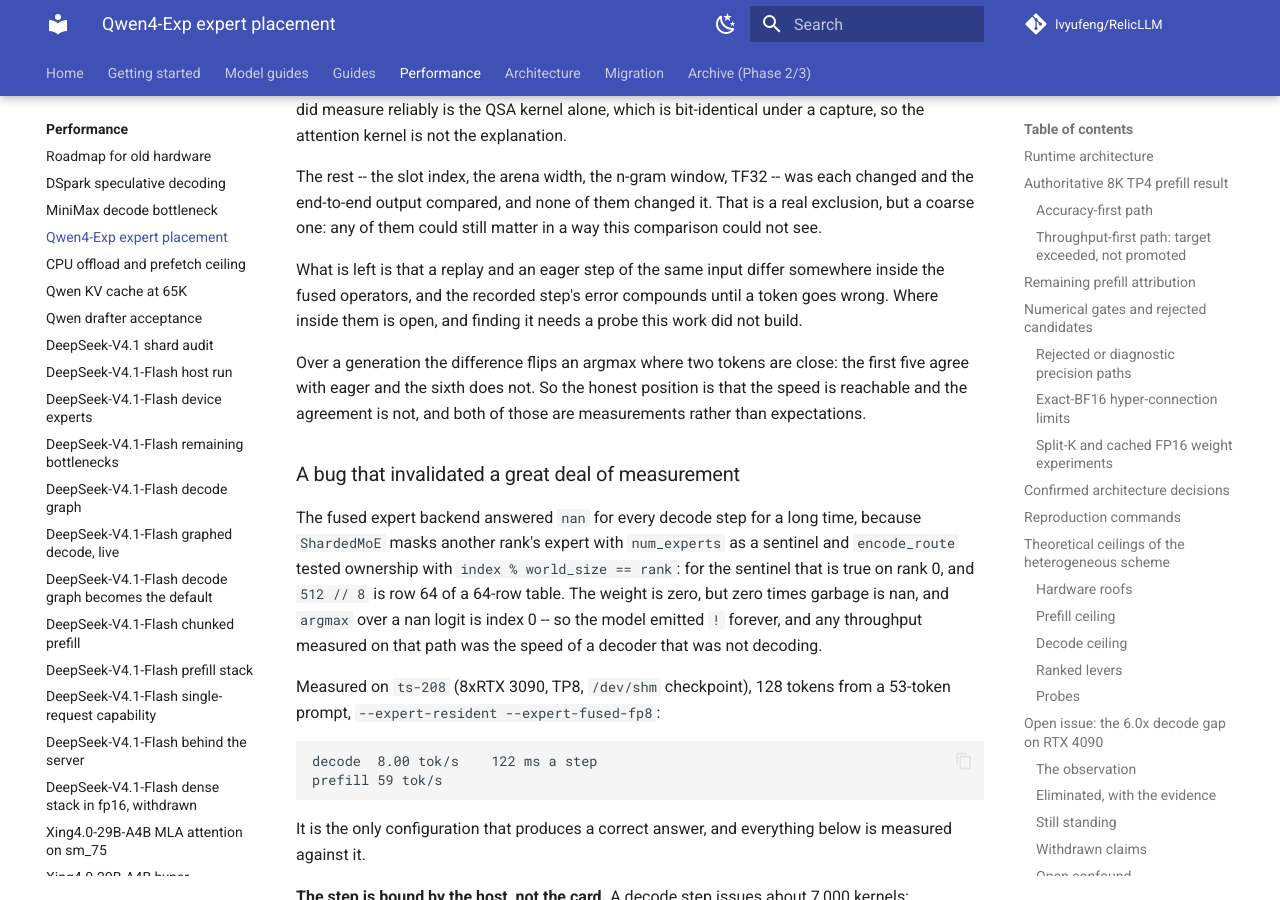
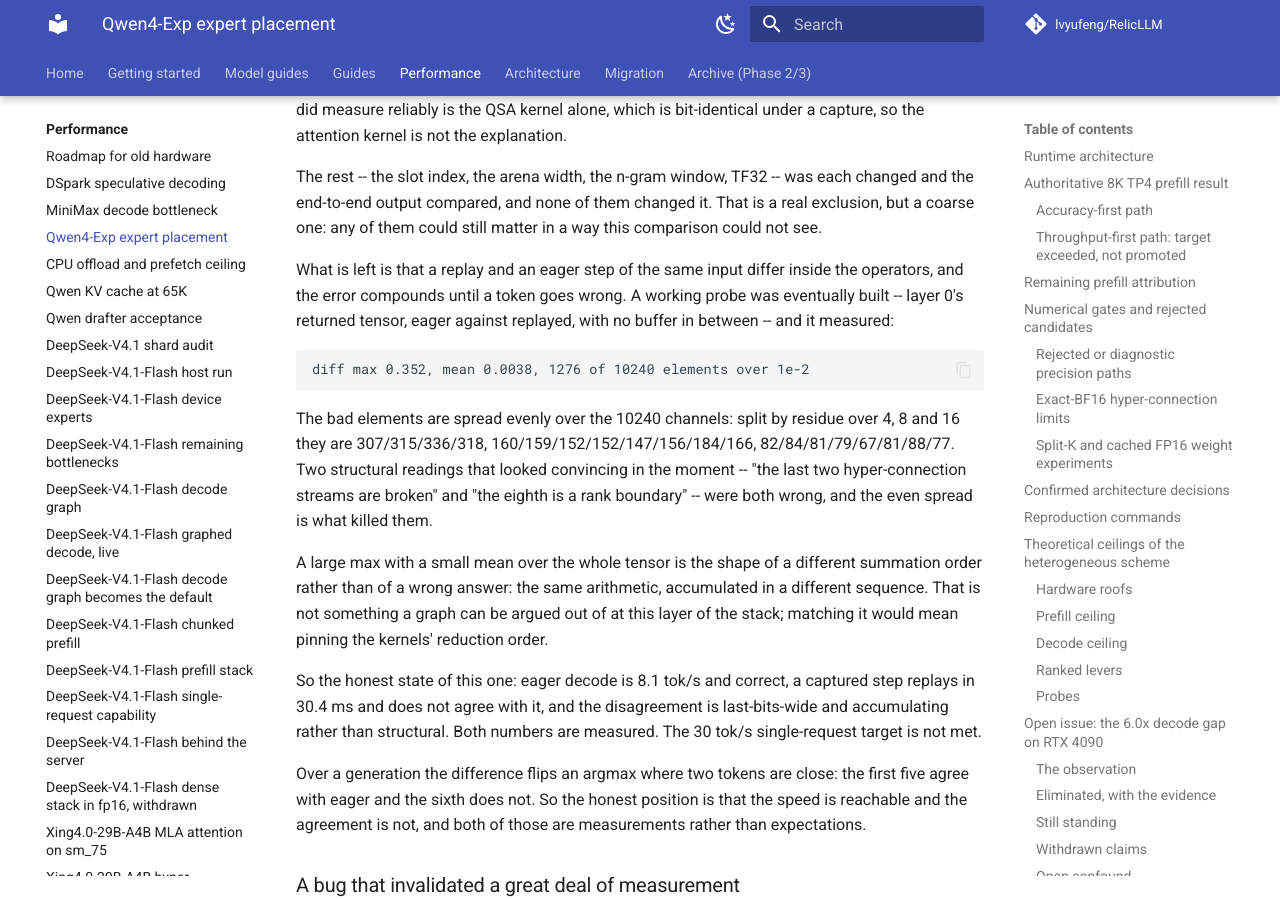
Before and after one commit to lvyufeng/RelicLLM, an MkDocs documentation site: the page built from docs/performance/qwen4_exp_performance.md, in a window 1280 px wide and 900 px high, scrolled down 22548 px. Built offline with MkDocs 1.6.1 and Material for MkDocs 9.7.7, drawn with Linux system fonts in a browser that asks for light colours; comment, search, counter and statistics services are not loaded.

Commit message:
docs(qwen4exp): the capture's disagreement is last-bits, not structural
A probe that measures layer 0's returned tensor -- eager against replayed,
nothing in between -- puts the difference at max 0.352 and mean 0.0038 with 1276
of 10240 elements over 1e-2, spread evenly across residues of 4, 8 and 16.

Even spread is what settles it. Two structural readings that looked convincing
while they were being formed -- the last two hyper-connection streams being
broken, and the eighth being a rank boundary -- both fell to it. A large max with
a small mean over the whole tensor is a different summation order, not a wrong
answer.

That is the state: eager is 8.1 tok/s and correct, a captured step replays in
30.4 ms and disagrees in the last bits, and matching would mean pinning the
kernels' reduction order. The 30 tok/s single-request target is not met.

Co-Authored-By: Codex <noreply@anthropic.com>

````diff
--- a/docs/performance/qwen4_exp_performance.md
+++ b/docs/performance/qwen4_exp_performance.md
@@ -825,9 +825,27 @@ The rest -- the slot index, the arena width, the n-gram window, TF32 -- was each
 end-to-end output compared, and none of them changed it. That is a real exclusion, but a coarse one:
 any of them could still matter in a way this comparison could not see.
 
-What is left is that a replay and an eager step of the same input differ somewhere inside the fused
-operators, and the recorded step's error compounds until a token goes wrong. Where inside them is
-open, and finding it needs a probe this work did not build.
+What is left is that a replay and an eager step of the same input differ inside the operators, and
+the error compounds until a token goes wrong. A working probe was eventually built -- layer 0's
+returned tensor, eager against replayed, with no buffer in between -- and it measured:
+
+```
+diff max 0.352, mean 0.0038, 1276 of 10240 elements over 1e-2
+```
+
+The bad elements are spread evenly over the 10240 channels: split by residue over 4, 8 and 16 they
+are 307/315/336/318, 160/159/152/152/147/156/184/166, 82/84/81/79/67/81/88/77. Two structural
+readings that looked convincing in the moment -- "the last two hyper-connection streams are broken"
+and "the eighth is a rank boundary" -- were both wrong, and the even spread is what killed them.
+
+A large max with a small mean over the whole tensor is the shape of a different summation order
+rather than of a wrong answer: the same arithmetic, accumulated in a different sequence. That is
+not something a graph can be argued out of at this layer of the stack; matching it would mean
+pinning the kernels' reduction order.
+
+So the honest state of this one: eager decode is 8.1 tok/s and correct, a captured step replays in
+30.4 ms and does not agree with it, and the disagreement is last-bits-wide and accumulating rather
+than structural. Both numbers are measured. The 30 tok/s single-request target is not met.
 
 Over a generation the difference flips an argmax where two tokens are close: the first five agree
 with eager and the sixth does not. So the honest position is that the speed is reachable and the
````
